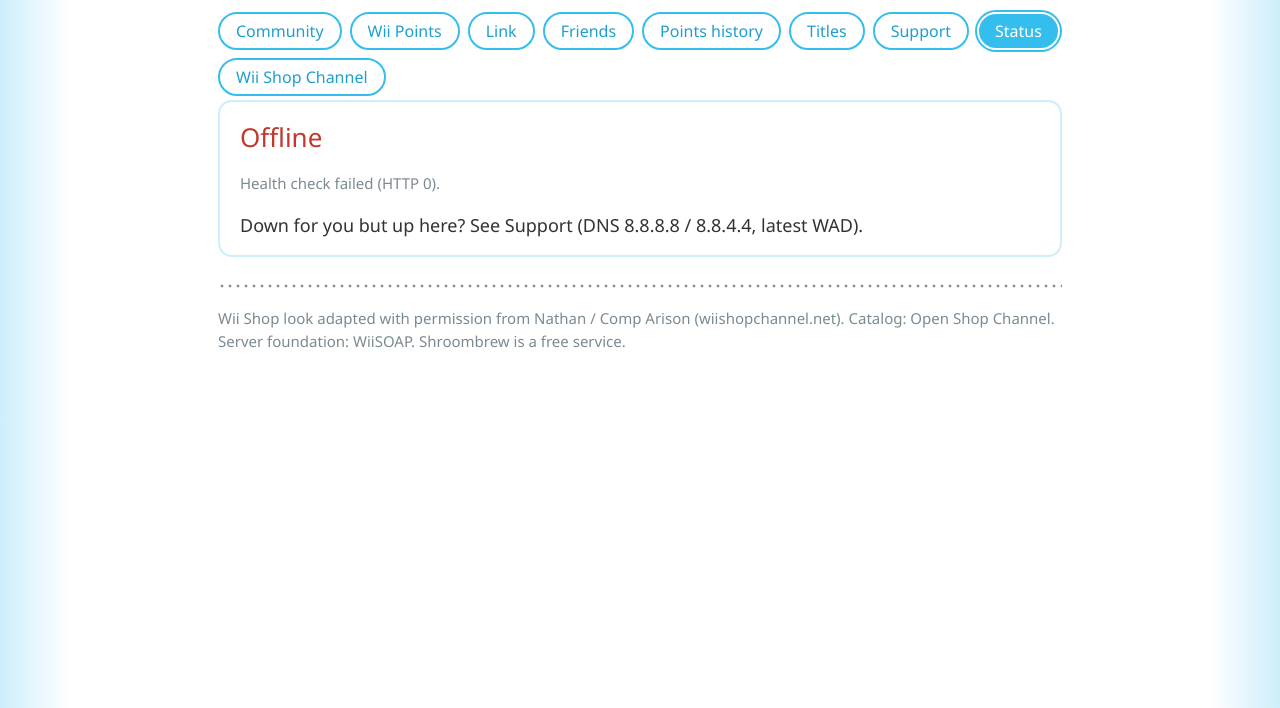
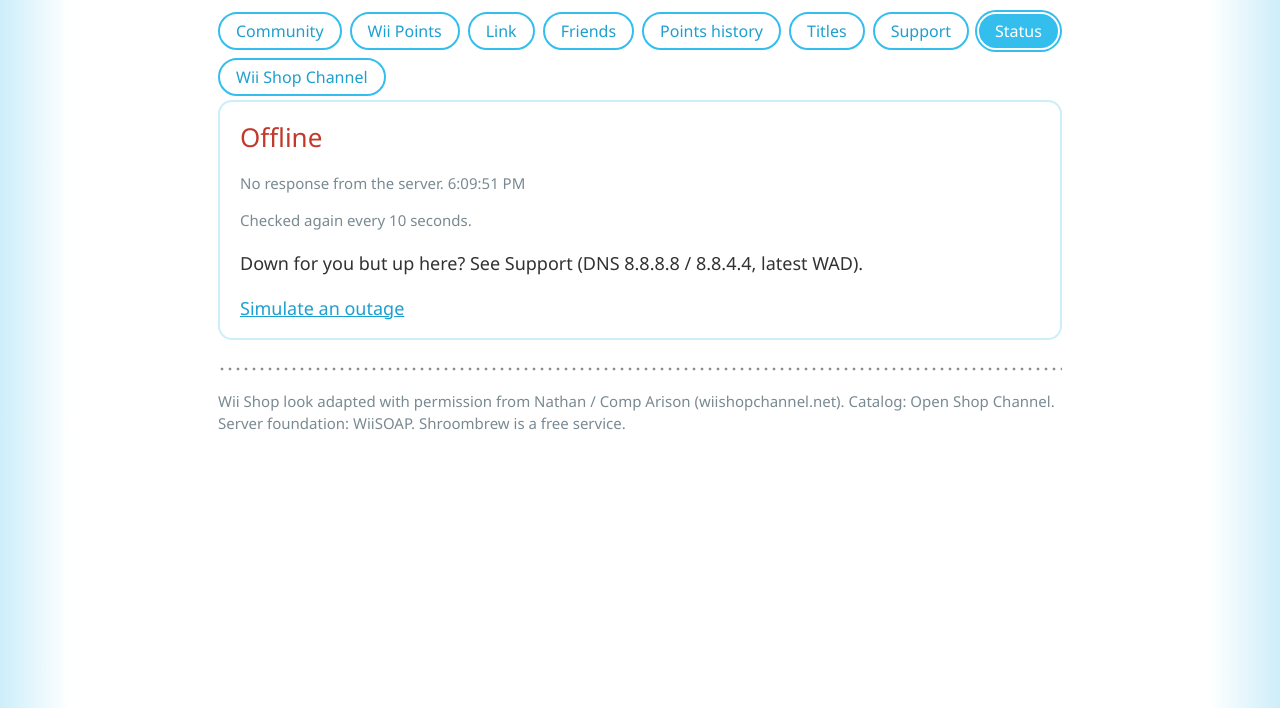
Before and after one commit to Markthegamer108/shroombrew, a plain HTML site: page status.html in a window 1280 px wide. Shown: the part 92-800 px from the top of the page. Drawn offline with Linux system fonts and the light colour scheme; no server answers; a web font is replaced by a local one.

Commit message:
Status re-checks every 10 seconds and can simulate an outage

```diff
--- a/lang/de.json
+++ b/lang/de.json
@@ -92,6 +92,11 @@
 "st_offline": "Offline",
 "st_resp": "Antwort in {ms} ms. Zuletzt geprüft: {time}.",
 "st_fail": "Prüfung fehlgeschlagen (HTTP {n}).",
+"st_noresp": "Keine Antwort vom Server.",
+"st_every": "Wird alle 10 Sekunden erneut geprüft.",
+"st_sim": "Simulierter Ausfall: Die Seite prüft eine Serveradresse, die nicht antworten kann.",
+"st_sim_on": "Ausfall simulieren",
+"st_sim_off": "Simulation beenden",
 "st_help": "Bei dir down, hier aber online? Siehe Hilfe (DNS 8.8.8.8 / 8.8.4.4, neuestes WAD).",
 "f_title": "Freunde & Belohnungen",
 "f_code": "Dein Freundescode",
--- a/lang/en.json
+++ b/lang/en.json
@@ -92,6 +92,11 @@
 "st_offline": "Offline",
 "st_resp": "Responded in {ms} ms. Last checked {time}.",
 "st_fail": "Health check failed (HTTP {n}).",
+"st_noresp": "No response from the server.",
+"st_every": "Checked again every 10 seconds.",
+"st_sim": "Simulated outage: the page is checking a server address that cannot answer.",
+"st_sim_on": "Simulate an outage",
+"st_sim_off": "Stop the simulation",
 "st_help": "Down for you but up here? See Support (DNS 8.8.8.8 / 8.8.4.4, latest WAD).",
 "f_title": "Friends & Rewards",
 "f_code": "Your friend code",
--- a/lang/es.json
+++ b/lang/es.json
@@ -92,6 +92,11 @@
 "st_offline": "Fuera de línea",
 "st_resp": "Respondió en {ms} ms. Última comprobación: {time}.",
 "st_fail": "Falló la comprobación (HTTP {n}).",
+"st_noresp": "El servidor no responde.",
+"st_every": "Se comprueba de nuevo cada 10 segundos.",
+"st_sim": "Caída simulada: la página comprueba una dirección del servidor que no puede responder.",
+"st_sim_on": "Simular una caída",
+"st_sim_off": "Detener la simulación",
 "st_help": "¿Te falla pero aquí funciona? Mira Ayuda (DNS 8.8.8.8 / 8.8.4.4, WAD más reciente).",
 "f_title": "Amigos y recompensas",
 "f_code": "Tu código de amigo",
--- a/lang/fr.json
+++ b/lang/fr.json
@@ -92,6 +92,11 @@
 "st_offline": "Hors ligne",
 "st_resp": "Réponse en {ms} ms. Dernière vérification : {time}.",
 "st_fail": "Échec de la vérification (HTTP {n}).",
+"st_noresp": "Aucune réponse du serveur.",
+"st_every": "Nouvelle vérification toutes les 10 secondes.",
+"st_sim": "Panne simulée : la page vérifie une adresse de serveur qui ne peut pas répondre.",
+"st_sim_on": "Simuler une panne",
+"st_sim_off": "Arrêter la simulation",
 "st_help": "Ça ne marche pas chez vous mais ici oui ? Voir Aide (DNS 8.8.8.8 / 8.8.4.4, WAD le plus récent).",
 "f_title": "Amis et récompenses",
 "f_code": "Votre code ami",
--- a/status.html
+++ b/status.html
@@ -8,23 +8,47 @@
 <nav id="nav" data-page="status"></nav></header>
 <div class="box"><h2 id="s">...</h2>
 <p class="muted" id="d"></p>
-<p data-i18n="st_help">Down for you but up here? See Support.</p></div>
+<p class="muted" data-i18n="st_every">Checked again every 10 seconds.</p>
+<p class="bad" id="simnote" style="display:none" data-i18n="st_sim">Simulated outage: the page is checking a server address that cannot answer.</p>
+<p data-i18n="st_help">Down for you but up here? See Support.</p>
+<p><a href="#down" id="simlink"></a></p></div>
 <script>
 (function(){
-var state=null;
+var state=null,timer=null,pending=null;
+// status.html#down checks an address nothing answers on, so the page's real
+// "offline" path can be tried without taking the shop down.
+function simulated(){return location.hash==="#down";}
 function show(){
+  var sim=simulated(),link=document.getElementById("simlink");
+  document.getElementById("simnote").style.display=sim?"":"none";
+  link.textContent=I18N.t(sim?"st_sim_off":"st_sim_on");
+  link.setAttribute("href",sim?"#":"#down");
   if(!state)return;
   document.getElementById("s").innerHTML=state.ok?"<span class='ok'>"+I18N.t("st_online")+"</span>":"<span class='bad'>"+I18N.t("st_offline")+"</span>";
-  document.getElementById("d").textContent=state.ok?I18N.t("st_resp",{ms:state.ms,time:state.time}):I18N.t("st_fail",{n:state.code});
+  document.getElementById("d").textContent=state.ok?I18N.t("st_resp",{ms:state.ms,time:state.time}):(state.code?I18N.t("st_fail",{n:state.code}):I18N.t("st_noresp"))+" "+state.time;
+}
+function check(){
+  if(pending)pending.abort();
+  var x=new XMLHttpRequest(),t0=new Date().getTime();
+  pending=x;
+  x.open("GET",(simulated()?"https://shop.shroombrew.org:9/healthz":"https://shop.shroombrew.org/healthz")+"?t="+t0,true);
+  x.timeout=8000;
+  x.onreadystatechange=function(){if(x.readyState!==4||pending!==x)return;pending=null;
+    state={ok:x.status===200,code:x.status,ms:new Date().getTime()-t0,time:new Date().toLocaleTimeString()};show();};
+  x.send();
+}
+function every10(){
+  clearInterval(timer);
+  timer=setInterval(function(){if(!document.hidden)check();},10000);
 }
 I18N.ready(function(){
   document.getElementById("s").textContent=I18N.t("st_checking");
   I18N.onChange=show;
-  var x=new XMLHttpRequest(),t0=new Date().getTime();
-  x.open("GET","https://shop.shroombrew.org/healthz?t="+t0,true);
-  x.onreadystatechange=function(){if(x.readyState!==4)return;
-    state={ok:x.status===200,code:x.status,ms:new Date().getTime()-t0,time:new Date().toLocaleString()};show();};
-  x.send();
+  show();check();every10();
+  // Switching the simulation on or off checks again straight away.
+  window.addEventListener("hashchange",function(){state=null;document.getElementById("s").textContent=I18N.t("st_checking");show();check();every10();});
+  // Coming back to the tab checks at once instead of waiting.
+  document.addEventListener("visibilitychange",function(){if(!document.hidden)check();});
 });
 })();
 </script>
```
